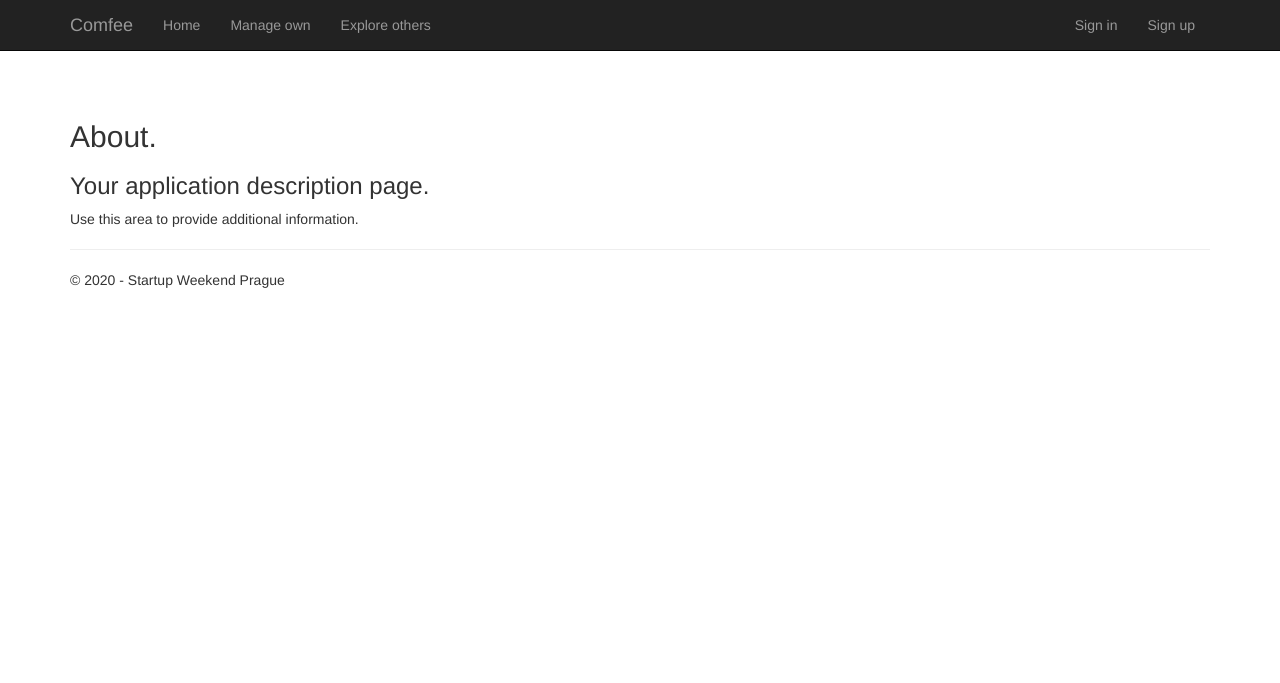
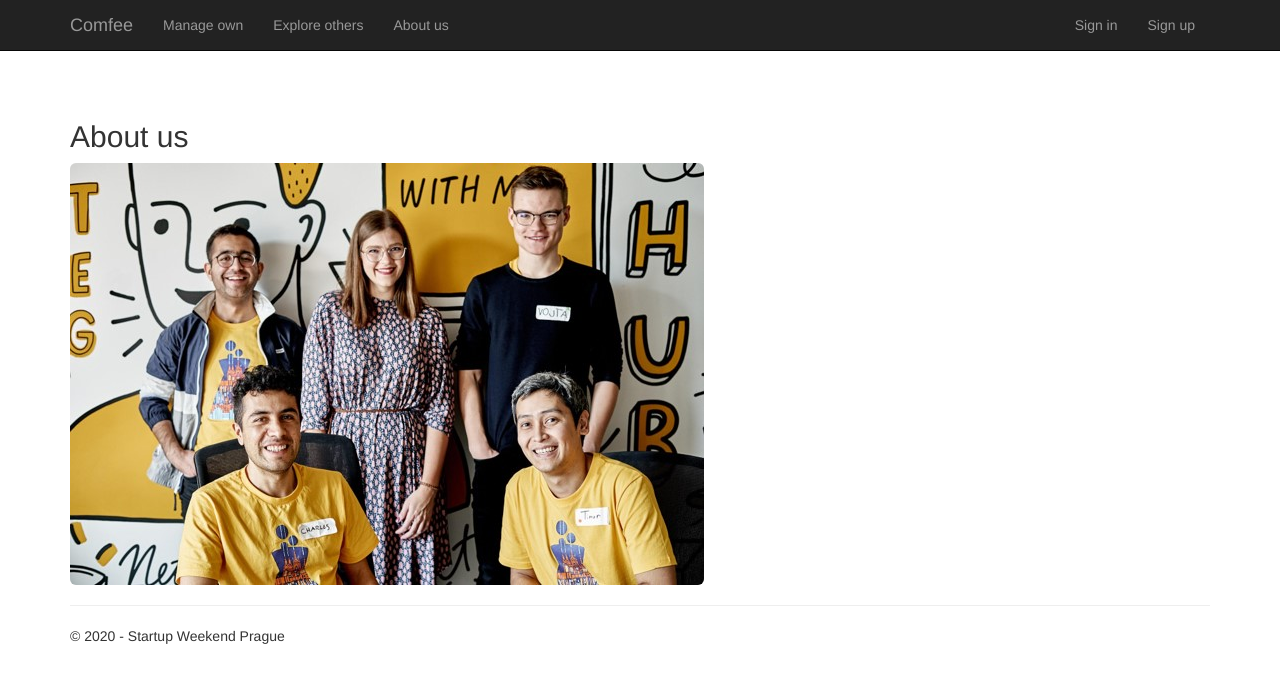
Before and after one commit to rumititim/comfee, a Django app: page /about_us in a window 1280 px wide. Shown: the top 683 px of the page. Run offline with Django 3.2, Linux system fonts and the light colour scheme; some libraries are stand-ins or nearby versions.

Commit message:
about us

```diff
--- a/Application/app/models.py
+++ b/Application/app/models.py
@@ -30,4 +30,4 @@ class Order(models.Model):
     ))
     start_date = models.DateField(default=datetime.now())
     end_date = models.DateField(default=datetime.now())
-    room_url = models.TextField(max_length=500)
+    room_url = models.TextField(max_length=500, blank=True, null=False)
--- a/Application/app/static/app/content/site.css
+++ b/Application/app/static/app/content/site.css
@@ -17,7 +17,7 @@ body {
     height: 400px;
     width: 100%;
     background-color:#d6d3d3;
-    color: black;
+    color: white;
     padding-top: 30px;
     box-sizing: border-box;
     overflow-y: hidden;
@@ -25,6 +25,7 @@ body {
     font-family: "Segoe UI";
     padding: 80px;
     margin-bottom: 30px;
+    background: url(main-logo.jpg);
 }
 
 .cloud-image {
--- /dev/null
+++ b/Application/app/templates/app/about_us.html
@@ -0,0 +1,9 @@
+{% extends "app/layout.html" %}
+
+{% block content %}
+
+<h2>About us</h2>
+{% load static %}
+<img src="{% static "app/img/team.jpg" %}" class="img-rounded" alt="Cinque Terre">
+
+{% endblock %}
--- a/Application/app/templates/app/index.html
+++ b/Application/app/templates/app/index.html
@@ -8,7 +8,7 @@
         <div class="content-body">
             <h1 class="jumbotron-heading">Comfee</h1>
             <p class="lead text">
-                "Be smart, pay less, get more.
+                "Be smart, pay less, get more.<br>
                 Stay at the best hotels with other members just like you"
             </p>
             <p>
--- a/Application/app/templates/app/layout.html
+++ b/Application/app/templates/app/layout.html
@@ -27,9 +27,9 @@
             </div>
             <div class="navbar-collapse collapse">
                 <ul class="nav navbar-nav">
-                    <li><a href="{% url 'home' %}">Home</a></li>
                     <li><a href="{% url 'manage_order' %}">Manage own</a></li>
                     <li><a href="{% url 'show_orders' %}">Explore others</a></li>
+                    <li><a href="{% url 'about_us' %}">About us</a></li>
                 </ul>
                 {% include 'app/loginpartial.html' %}
             </div>
--- a/Application/app/views.py
+++ b/Application/app/views.py
@@ -45,6 +45,12 @@ def about(request):
             'message':'Your application description page.',
             'year':datetime.now().year,
         }
+    )
+
+def about_us(request):
+    return render(
+        request,
+        'app/about_us.html'
     )
 
 def show_orders(request):
--- a/Application/python_webapp_django/urls.py
+++ b/Application/python_webapp_django/urls.py
@@ -19,6 +19,7 @@ urlpatterns = [
     # Examples:
     url(r'^$', app.views.home, name='home'),
     url(r'^contact$', app.views.contact, name='contact'),
+    url(r'^about_us', app.views.about_us, name='about_us'),
     url(r'^about', app.views.about, name='about'),
     url(r'^show_orders', app.views.show_orders, name='show_orders'),
     url(r'^manage_order', app.views.manage_order, name='manage_order'),
```
Also changed, not shown: Application/app/migrations/0009_auto_20200308_1522.py (added), Application/app/static/app/content/main-logo.jpg (added), Application/app/static/app/img/team.jpg (added).
